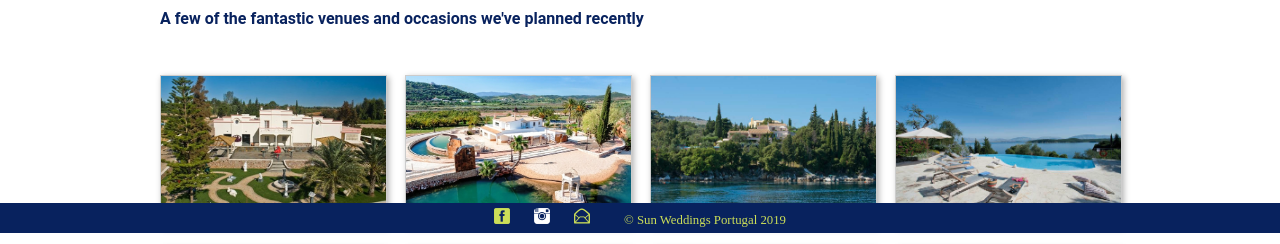
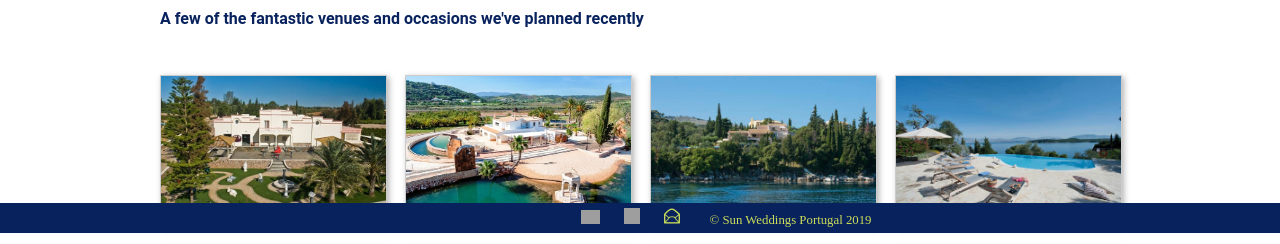
Before and after one commit to petetav/sunweddingsstaging, a PHP site: page /gallery/ in a window 1280 px wide. Shown: the part 567-811 px from the top of the page. Run offline with PHP 8.4, Linux system fonts and the light colour scheme; style sheets or scripts are compiled from the project's sources; grey boxes are pictures that could not be loaded.

Commit message:
Social media icons added

```diff
--- a/css/main.css
+++ b/css/main.css
@@ -138,9 +138,9 @@ h3 {
   margin-top: 5px; }
 
 .footer_content {
+  position: absolute;
   display: inline-block;
-  text-align: center;
-  margin-top: 5px;
+  margin-top: 10px;
   margin-left: 10px;
   color: #ccde58;
   font-size: .8rem; }
--- a/css/main.scss
+++ b/css/main.scss
@@ -191,6 +191,7 @@ h3{
 		}
 }
 
+
 /*  footer */
 .footer{
 
@@ -206,21 +207,17 @@ h3{
 .footer img{
 	margin-right: 20px;
 	margin-top: 5px;
-
 }
 
 .footer_content{
+	position: absolute;
 	display: inline-block;
-	text-align: center;
-	margin-top: 5px;
+	margin-top: 10px;
 	margin-left: 10px;
+
 	color:#ccde58;
 	font-size: .8rem;
-
 }
-
-
-
 
 /* Jotform form container */
 	.jotform_container{
--- a/gallery.php
+++ b/gallery.php
@@ -44,13 +44,13 @@
 <img src="image_gallery/22196059-359680857805008-2860716196952509723-n_orig.jpg" alt="22196059-359680857805008-2860716196952509723-n_orig" width="960" height="720" >
 <img src="image_gallery/22228558-359680764471684-1370949245564777075-n_orig.jpg" alt="22228558-359680764471684-1370949245564777075-n_orig" width="960" height="540" >
 <img src="image_gallery/36319084-1750364951715100-7664285177396330496-n-1_orig.jpg" alt="36319084-1750364951715100-7664285177396330496-n-1_orig" width="960" height="640" >
-<img src="image_gallery/37072695_1774263865991875_8039025356054724608_n.jpg" alt="37072695_1774263865991875_8039025356054724608_n" width="960" height="640" >
-<img src="image_gallery/37078649-1774263852658543-5081166389587214336-n_orig.jpg" alt="37078649-1774263852658543-5081166389587214336-n_orig" width="750" height="482" >
+<!--<img src="image_gallery/37072695_1774263865991875_8039025356054724608_n.jpg" alt="37072695_1774263865991875_8039025356054724608_n" width="960" height="640" > -->
+<!--<img src="image_gallery/37078649-1774263852658543-5081166389587214336-n_orig.jpg" alt="37078649-1774263852658543-5081166389587214336-n_orig" width="750" height="482" > -->
 <img src="image_gallery/46469977_1954162121299064_8472783650990063616_n.jpg" alt="46469977_1954162121299064_8472783650990063616_n" width="960" height="640" >
 <img src="image_gallery/47360983_576578966115195_4104245880196956160_n.jpg" alt="47360983_576578966115195_4104245880196956160_n" width="960" height="960" >
 <img src="image_gallery/51626835_2063822293733912_6353932793310871552_n.jpg" alt="51626835_2063822293733912_6353932793310871552_n" width="960" height="640" >
-<img src="image_gallery/60216221_664005914039166_725502912112885760_n.jpg" alt="60216221_664005914039166_725502912112885760_n" width="960" height="640" >
-<img src="image_gallery/60302599_664005847372506_8244961165222871040_n.jpg" alt="60302599_664005847372506_8244961165222871040_n" width="960" height="641" >
+<!--<img src="image_gallery/60216221_664005914039166_725502912112885760_n.jpg" alt="60216221_664005914039166_725502912112885760_n" width="960" height="640" > -->
+<!--<img src="image_gallery/60302599_664005847372506_8244961165222871040_n.jpg" alt="60302599_664005847372506_8244961165222871040_n" width="960" height="641" > -->
 <img src="image_gallery/60388520_664005840705840_8974154575229485056_n.jpg" alt="60388520_664005840705840_8974154575229485056_n" width="960" height="960" >
 <img src="image_gallery/65309573_690347804738310_1650215873522171904_n.jpg" alt="65309573_690347804738310_1650215873522171904_n" width="960" height="960" >
 <img src="image_gallery/67619529_711506049289152_726184622207008768_n.jpg" alt="67619529_711506049289152_726184622207008768_n" width="960" height="960" >
@@ -59,11 +59,11 @@
 <img src="image_gallery/336999275.jpg" alt="336999275" width="2000" height="1335" >
 <img src="image_gallery/across-the-pool_orig.jpg" alt="across-the-pool_orig" width="723" height="480" >
 <img src="image_gallery/annie-and-vince_1_orig.jpg" alt="annie-and-vince_1_orig" width="960" height="640" >
-<img src="image_gallery/annie-and-vince_1.jpg" alt="annie-and-vince_1" width="400" height="267" >
-<img src="image_gallery/aoife-and-richie_orig.jpg" alt="aoife-and-richie_orig" width="540" height="960" >
+<!-- <img src="image_gallery/annie-and-vince_1.jpg" alt="annie-and-vince_1" width="400" height="267" > -->
+<!-- <img src="image_gallery/aoife-and-richie_orig.jpg" alt="aoife-and-richie_orig" width="540" height="960" >-->
 <img src="image_gallery/aoife2_orig.jpg" alt="aoife2_orig" width="960" height="720" >
 <img src="image_gallery/back-terrace_orig.jpg" alt="back-terrace_orig" width="1024" height="682" >
-<img src="image_gallery/back-terrace.jpg" alt="back-terrace" width="400" height="266" >
+<!--<img src="image_gallery/back-terrace.jpg" alt="back-terrace" width="400" height="266" > -->
 <img src="image_gallery/bahia-beach-bar_orig.jpg" alt="bahia-beach-bar_orig" width="550" height="413" >
 <img src="image_gallery/bardoreal_orig.jpg" alt="bardoreal_orig" width="373" height="248" >
 <img src="image_gallery/canico-2_orig.jpg" alt="canico-2_orig" width="345" height="230" >
@@ -79,7 +79,7 @@
 <img src="image_gallery/ciarajohn1168-1024x684_orig.jpg" alt="ciarajohn1168-1024x684_orig" width="1024" height="684" >
 <img src="image_gallery/ciarajohn1258-768x1150_orig.jpg" alt="ciarajohn1258-768x1150_orig" width="768" height="1150" >
 <img src="image_gallery/ciarajohn1309-1024x684_orig.jpg" alt="ciarajohn1309-1024x684_orig" width="1024" height="684" >
-<img src="image_gallery/ciarajohn1309-1024x684.jpg" alt="ciarajohn1309-1024x684" width="400" height="267" >
+<!--<img src="image_gallery/ciarajohn1309-1024x684.jpg" alt="ciarajohn1309-1024x684" width="400" height="267" >-->
 <img src="image_gallery/ciarajohn1389-768x1150_orig.jpg" alt="ciarajohn1389-768x1150_orig" width="768" height="1150" >
 <img src="image_gallery/ciarajohn1424-1024x684_orig.jpg" alt="ciarajohn1424-1024x684_orig" width="1024" height="684" >
 <img src="image_gallery/ciarajohn1551-1024x533_orig.jpg" alt="ciarajohn1551-1024x533_orig" width="1024" height="533" >
@@ -102,9 +102,9 @@
 <img src="image_gallery/lux199po107452_orig.jpg" alt="lux199po107452_orig" width="1100" height="619" >
 <img src="image_gallery/lux199re107442_orig.jpg" alt="lux199re107442_orig" width="1100" height="619" >
 <img src="image_gallery/margaret-and-michael_1_orig.jpg" alt="margaret-and-michael_1_orig" width="960" height="720" >
-<img src="image_gallery/maria-s-restaurant_1_orig.jpg" alt="maria-s-restaurant_1_orig" width="550" height="367" >
+<!--<img src="image_gallery/maria-s-restaurant_1_orig.jpg" alt="maria-s-restaurant_1_orig" width="550" height="367" > -->
 <img src="image_gallery/maria-s-restaurant_orig.jpg" alt="maria-s-restaurant_orig" width="550" height="367" >
-<img src="image_gallery/marian_1_orig.jpg" alt="marian_1_orig" width="163" height="243" >
+<!--<img src="image_gallery/marian_1_orig.jpg" alt="marian_1_orig" width="163" height="243" > -->
 <img src="image_gallery/new-839_orig.jpg" alt="new-839_orig" width="1100" height="733" >
 <img src="image_gallery/no-20-110730-spainexteriors2-151-0_1.jpg" alt="no-20-110730-spainexteriors2-151-0_1" width="400" height="266" >
 <img src="image_gallery/nosoloagua-club-restaurant-10879_1_orig.jpg" alt="nosoloagua-club-restaurant-10879_1_orig" width="768" height="576" >
@@ -115,7 +115,7 @@
 <img src="image_gallery/portugal3_orig.jpg" alt="portugal3_orig" width="630" height="280" >
 <img src="image_gallery/poster_orig.jpg" alt="poster_orig" width="960" height="640" >
 <img src="image_gallery/poster-jemma-and-craig_orig.jpg" alt="poster-jemma-and-craig_orig" width="960" height="641" >
-<img src="image_gallery/poster.jpg" alt="poster" width="400" height="267" >
+<!--<img src="image_gallery/poster.jpg" alt="poster" width="400" height="267" > -->
 <img src="image_gallery/prainha-clube_orig.jpg" alt="prainha-clube_orig" width="550" height="309" >
 <img src="image_gallery/pv-restuarante-o-infante-panoramico_orig.jpg" alt="pv-restuarante-o-infante-panoramico_orig" width="720" height="400" >
 <img src="image_gallery/quinta-dos-vales-wine_orig.jpg" alt="quinta-dos-vales-wine_orig" width="550" height="412" >
--- a/includes/footer.php
+++ b/includes/footer.php
@@ -1,10 +1,12 @@
 <footer class="footer">
 
+
 <a href="https://www.facebook.com/sunweddingsportugal/?__tn__=%2Cd%2CP-R&eid=ARA-kiqHDF8WoJUn0hoi_KOJ804pFpC_59Cpcq5ymMxOOgtHeJFBeKH1DR-AFbLXCJ_dqnHxM61xsXbV" target="_blank">
-<img src="facebook-3-multi-size_yellow.ico" alt="facebook-3-multi-size_yellow" width="16" height="16  /></a>
+<img src="./icons/social-1_round-facebook.svg" alt="social-1_round-facebook" width="19" height="="19" /></a>
 
-<a href="https://www.instagram.com/sunweddingsportugal" target="_blank">
-<img src="instagram-16.ico" alt="instagram-16" width="16" height="16" /></a>
+
+<a href="https://www.instagram.com/sunweddingsportugal/" target=_blank>
+<img src="./icons/social-1_logo-instagram.svg" alt="social-1_logo-instagram" width="16" height="16"/></a>
 
 
 <a href="mailto:sunweddingsportugal@gmail.com">
```
Also changed, not shown: 1 other file.
